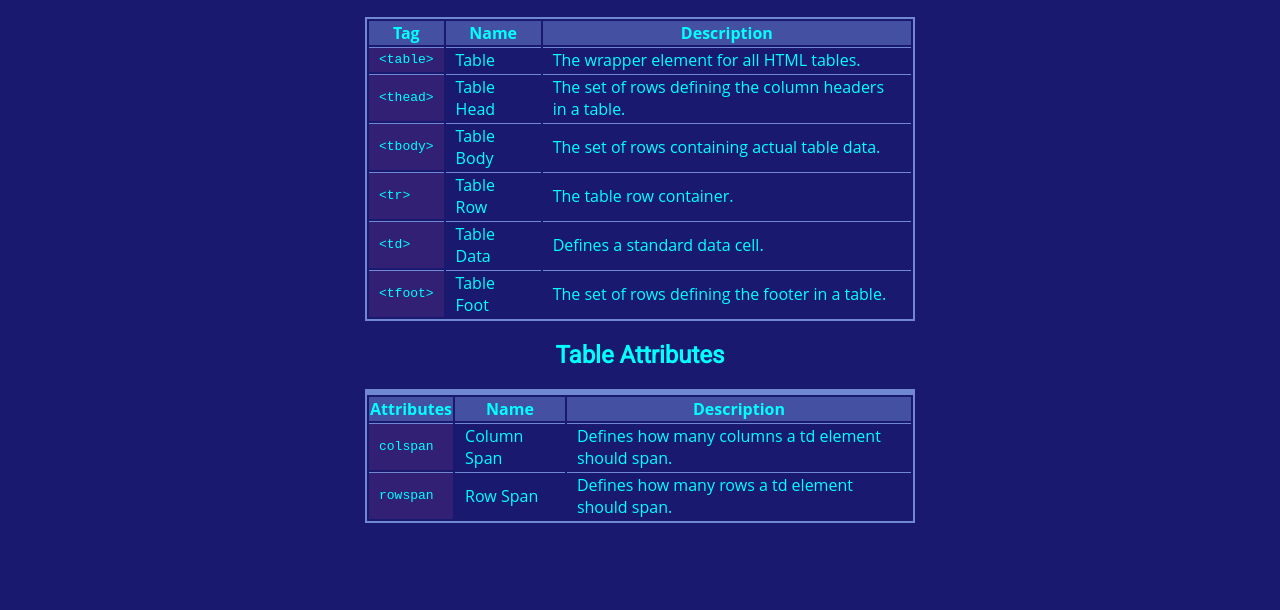
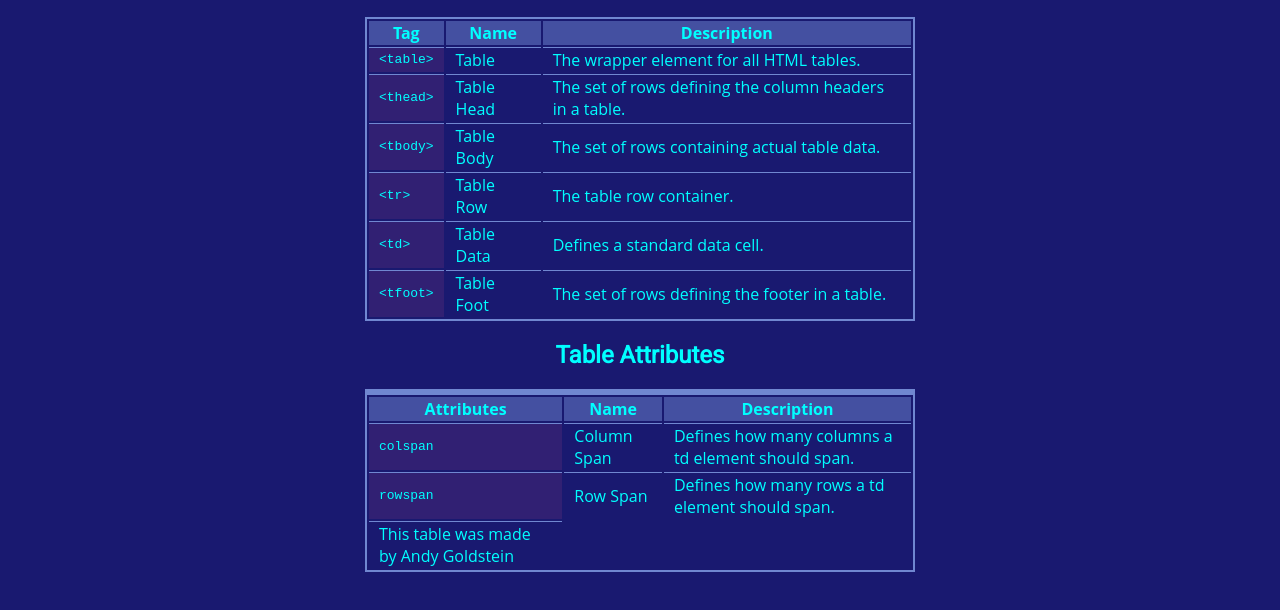
Before and after one commit to andygo52/html-table-tags--cheatsheet, a website: page index.html in a window 1280 px wide. Shown: the part 112-722 px from the top of the page. Drawn offline with Linux system fonts and the light colour scheme.

Commit message:
Update index.html

```diff
--- a/index.html
+++ b/index.html
@@ -89,7 +89,13 @@
                         <td>Row Span</td>
                         <td>Defines how many rows a td element should span.</td>
                     </tr>
+                </tbody>
 
+                <tfoot>
+                    <tr>
+                        <td>This table was made by Andy Goldstein</td>
+                    </tr>
+                </tfoot>
 
         </table>
 
```
